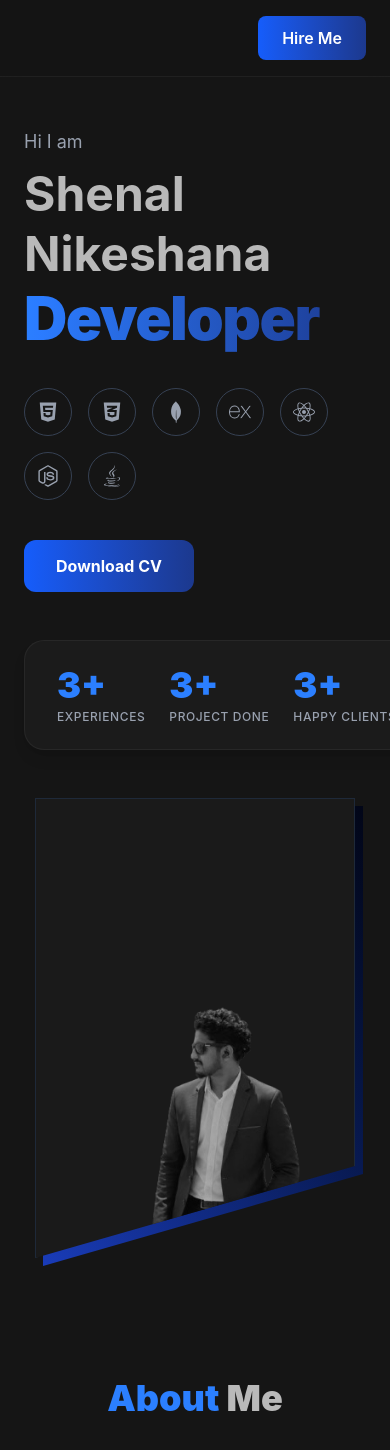
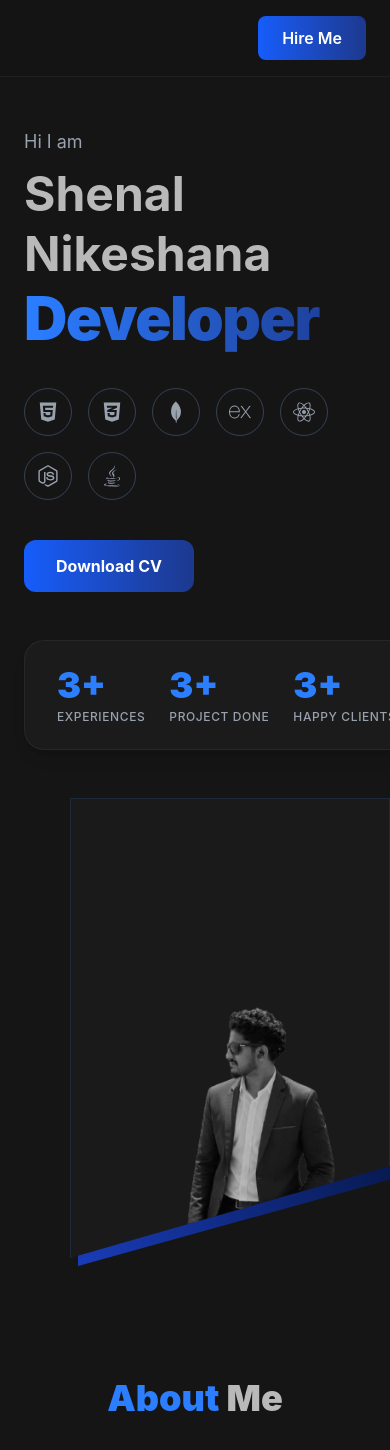
Before and after one commit to shenalsnr/my_portfolio_, a React (Vite) app in the folder my-portfolio/: page / in a window 390 px wide. Shown: the top 1450 px of the page. Built offline with nearby package versions, Linux system fonts and the light colour scheme.

Commit message:
make design

```diff
--- a/my-portfolio/src/components/Hero.jsx
+++ b/my-portfolio/src/components/Hero.jsx
@@ -74,11 +74,11 @@ export default function Hero() {
       </div>
 
       {/* Right Column */}
-      <div className="flex justify-center md:justify-end items-center">
-        <div className="relative w-[320px] h-[460px] md:w-[400px] md:h-[560px]">
+      <div className="flex justify-end items-center">
+        <div className="relative w-[320px] h-[460px] md:w-[400px] md:h-[560px] translate-x-6 md:translate-x-12">
 
           <div
-            className="absolute inset-0 bg-gradient-to-tr from-blue-800 to-slate-950 translate-x-2 translate-y-2 md:translate-x-3 md:translate-y-3 shadow-[0_15px_30px_rgba(0,0,0,0.6)]"
+            className="absolute top-4 md:top-6 bottom-0 inset-x-0 bg-gradient-to-tr from-blue-800 to-slate-950 translate-x-2 translate-y-2 md:translate-x-3 md:translate-y-3 shadow-[0_15px_30px_rgba(0,0,0,0.6)]"
             style={{ clipPath: 'polygon(0 0, 100% 0, 100% 80%, 0 100%)' }}
           ></div>
 
@@ -89,7 +89,7 @@ export default function Hero() {
             <img
               src="/img.png"
               alt="Shenal Nikeshana"
-              className="w-auto h-full md:h-[95%] object-cover object-bottom grayscale opacity-80 hover:opacity-100 hover:grayscale-0 transition-all duration-500 origin-bottom"
+              className="w-auto h-full md:h-[95%] object-cover object-bottom grayscale opacity-90 hover:opacity-100 hover:grayscale-0 transition-all duration-500 origin-bottom"
             />
           </div>
 
```
Also changed, not shown: my-portfolio/public/unispot.png (renamed from my-portfolio/public/1img.png), my-portfolio/src/components/Projects.jsx (line endings or trailing spaces).
